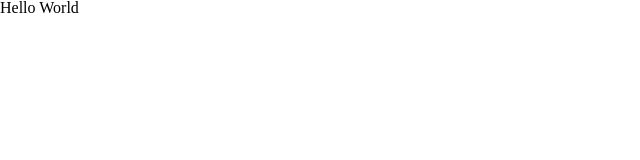
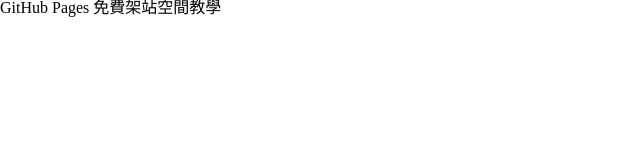
Before and after one commit to 0omilko0/hexexp, a plain HTML site: page index.html in a window 1280 px wide. Shown: the whole page, without its empty margins (0-640 px from the left). Drawn offline with Linux system fonts and the light colour scheme.

Commit message:
feat 修改測試

```diff
--- a/index.html
+++ b/index.html
@@ -9,9 +9,10 @@
 </head>
 
 <body>
-    <div class="header"></div>
+    <div class="header">
+        <h1>GitHub Pages 免費架站空間教學</h1>
+    </div>
     <!-- 這裡寫入首頁列表區塊 -->
-    <h1>Hello World</h1>
     <div class="footer"></div>
 </body>
 
```
